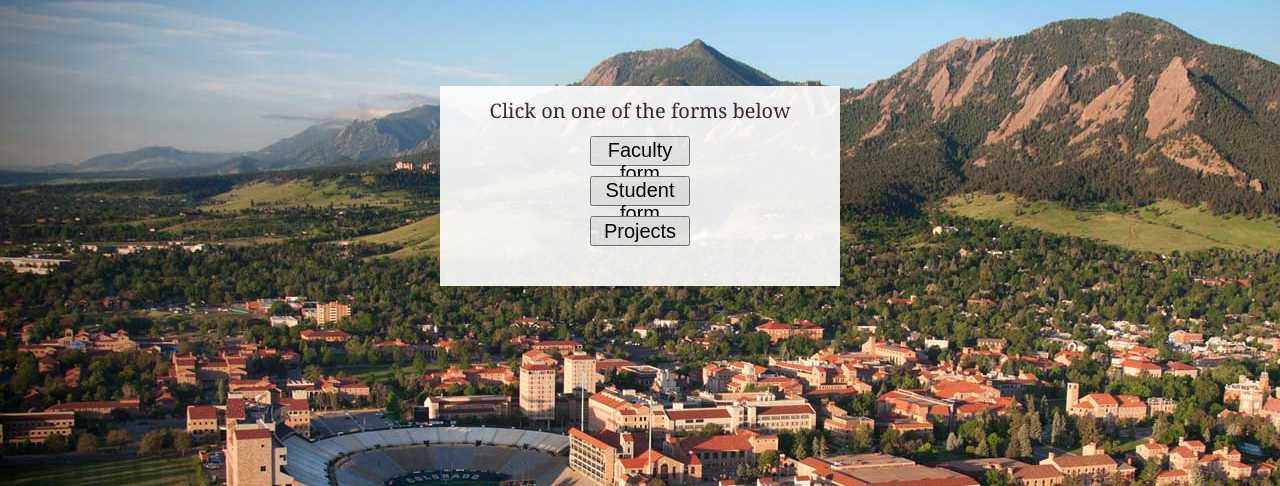
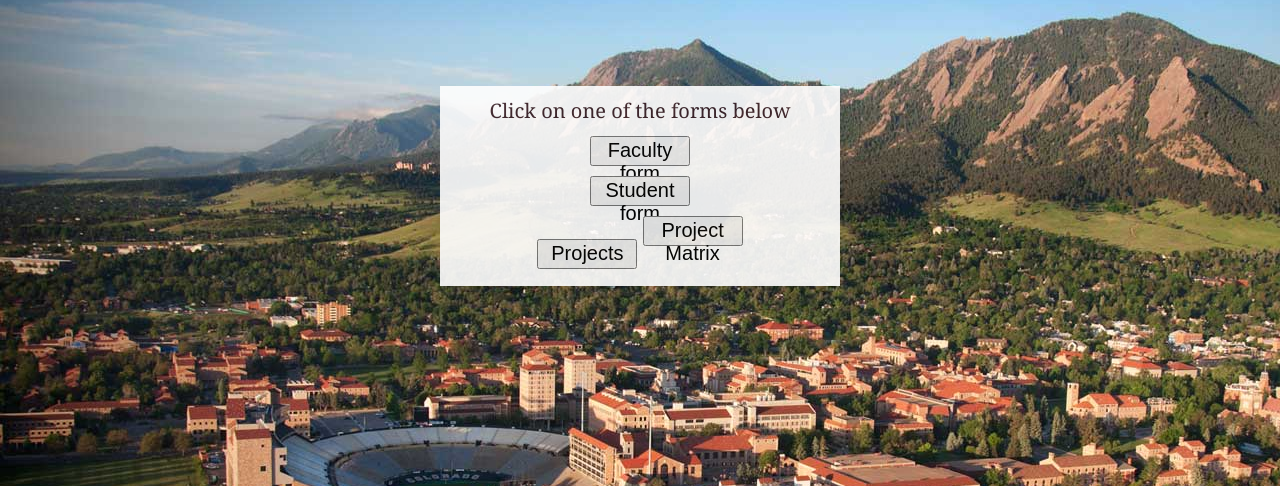
Before and after one commit to ckamat1/CSCI5828---Tachyon, a Django app: template mysite/dlcapp/templates/index.html in a window 1280 px wide. Shown: the part 124-610 px from the top of the page. Run offline with Django 3.2, Linux system fonts and the light colour scheme; the template is opened without the code that fills it, so the values that code supplies are empty.

Commit message:
adding change to index

```diff
--- a/mysite/dlcapp/templates/index.html
+++ b/mysite/dlcapp/templates/index.html
@@ -26,6 +26,7 @@
                     <button formaction="/faculty/">Faculty form</button><br>
                     <button formaction="/student/">Student form</button><br>
                     <button formaction="/listOfProjects/">Projects</button>
+                    <button formaction="/studentProjectMap/">Project Matrix</button>
                 </div>
             <!--<a href="faculty.html" target ="_parent">Faculty form</a><br>-->
             <!--<a href="Student.html" target="_parent">Student form</a>-->
```
